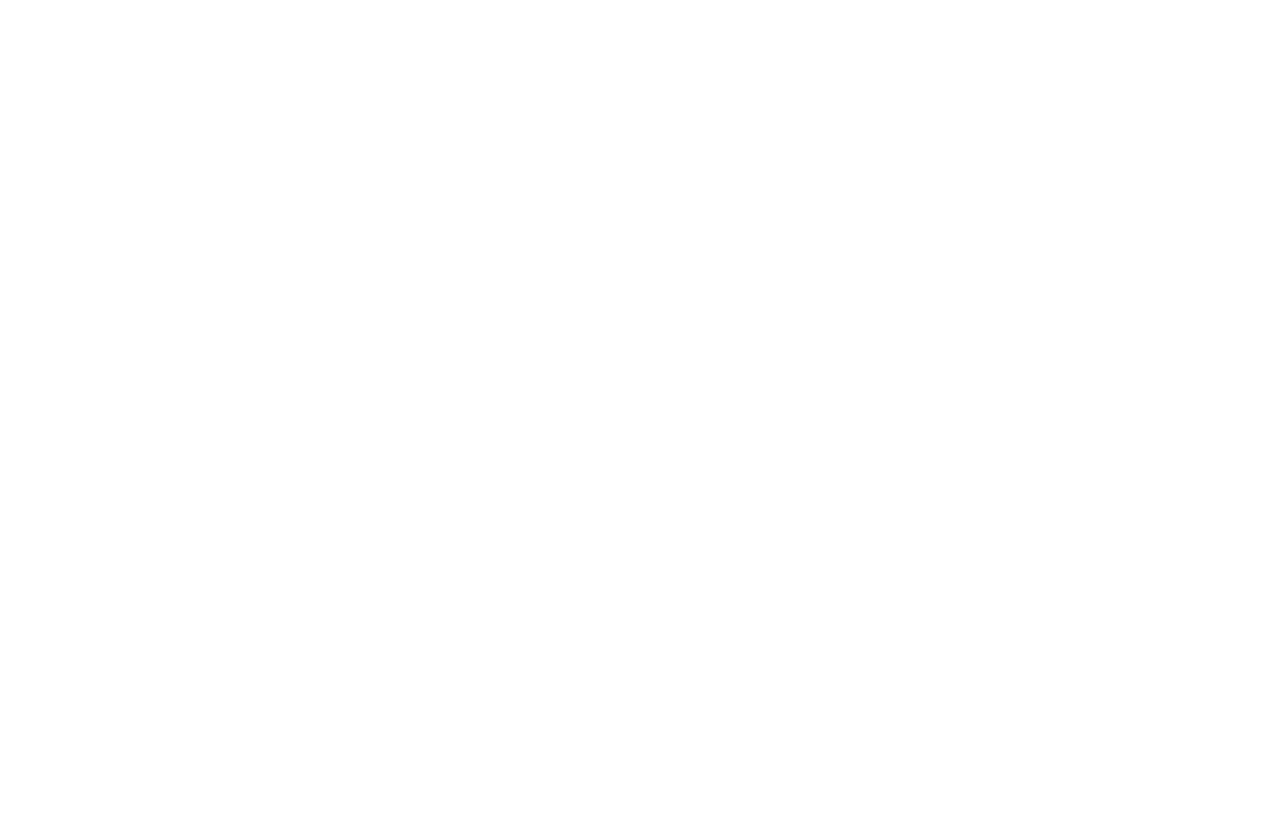
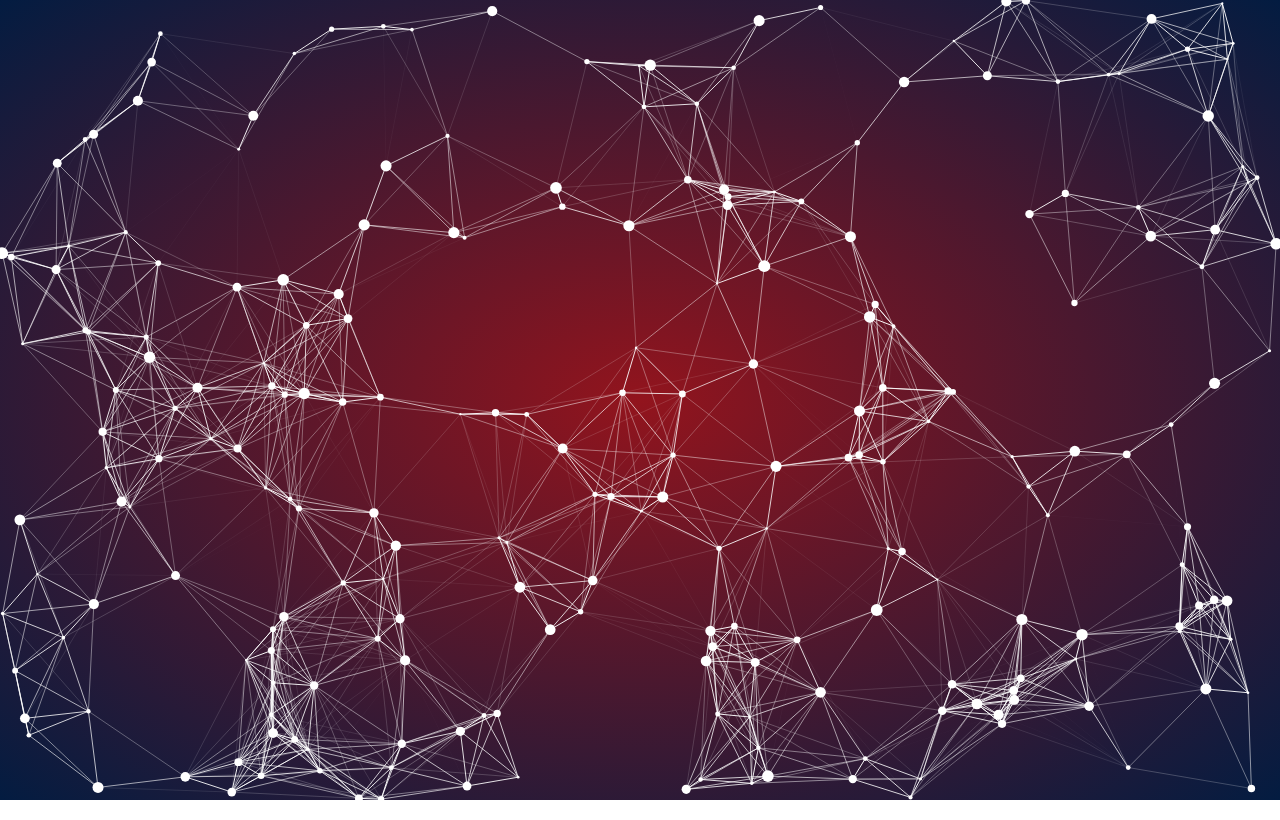
Before and after one commit to elvinciqueira/canvas-physics, a plain HTML site: page particles/index.html in a window 1280 px wide. Drawn offline with Linux system fonts and the light colour scheme.

Commit message:
Particle JS effect

```diff
--- a/particles/index.html
+++ b/particles/index.html
@@ -4,6 +4,7 @@
     <meta charset="UTF-8">
     <meta name="viewport" content="width=device-width, initial-scale=1.0">
     <title>Particles</title>
+    <link rel="stylesheet" href="style.css">
   </head>
   <body>
     <canvas></canvas>
--- a/particles/scripts.js
+++ b/particles/scripts.js
@@ -3,3 +3,144 @@ const c = canvas.getContext('2d')
 
 canvas.width = window.innerWidth
 canvas.height = window.innerHeight
+
+let particlesArray
+
+const mouse = {
+  x: null,
+  y: null,
+  radius: (canvas.height / 80) * (canvas.width / 80)
+}
+
+window.addEventListener('mousemove', event => {
+  mouse.x = event.x
+  mouse.y = event.y
+})
+
+window.addEventListener('resize', event => {
+  canvas.width = innerWidth
+  canvas.height = innerHeight
+  mouse.radius = ((canvas.height / 80) * (canvas.width / 80))
+
+  init()
+})
+
+window.addEventListener('mouseout', () => {
+  mouse.x = undefined
+  mouse.y = undefined
+})
+
+class Particle {
+  constructor(x, y, directionX, directionY, size, color) {
+    this.x = x
+    this.y = y
+    this.directionX = directionX
+    this.directionY = directionY
+    this.size = size
+    this.color = color
+  }
+
+  draw() {
+    c.beginPath()
+    c.arc(this.x, this.y, this.size, 0, Math.PI * 2, false)
+    c.fillStyle = '#FFF'
+    c.fill()
+  }
+
+  //check the particle position, check the mouse position, move the particle, draw the particle
+  update() {
+    // check if the particle is still within canvas
+    if (this.x > canvas.width || this.x < 0) {
+      this.directionX = -this.directionX
+    }
+
+    if (this.y > canvas.height || this.y < 0) {
+      this.directionY = -this.directionY
+    }
+
+    //check colision detection - mouse position / particle position
+    const dx = mouse.x - this.x
+    const dy = mouse.y - this.y
+    const distance = Math.sqrt(dx * dx + dy * dy)
+
+    if (distance < mouse.radius + this.size) {
+      if (mouse.x < this.x && this.x < canvas.width - this.size * 10) {
+        this.x += 10
+      }
+
+      if (mouse.x > this.x && this.x > this.size * 10) {
+        this.x -= 10
+      }
+
+      if (mouse.y < this.y && this.y < canvas.height - this.size * 10) {
+        this.y += 10
+      }
+
+      if (mouse.y > this.y && this.y > this.size * 10) {
+        this.y -= 10
+      }
+    }
+
+    //move particle
+    this.x += this.directionX
+    this.y += this.directionY
+
+    this.draw()
+  }
+}
+
+// check if the particles are lose enough to draw line between them
+function connect() {
+  let opacity = 1
+
+  for (let a = 0; a < particlesArray.length; a++) {
+    for (let b = a; b < particlesArray.length; b++) {
+      let distance = ((particlesArray[a].x - particlesArray[b].x) *
+          (particlesArray[a].x - particlesArray[b].x)) +
+        ((particlesArray[a].y - particlesArray[b].y) *
+          (particlesArray[a].y - particlesArray[b].y))
+
+      if (distance < (canvas.width / 7) * (canvas.height / 7)) {
+        opacity = 1 - (distance / 20000)
+        c.strokeStyle = `rgba(255, 255, 255, ${opacity})`
+        c.lineWidth = 1
+        c.beginPath()
+        c.moveTo(particlesArray[a].x, particlesArray[a].y)
+        c.lineTo(particlesArray[b].x, particlesArray[b].y)
+        c.stroke()
+      }
+    }
+  }
+}
+
+function init() {
+  particlesArray = []
+  const numberOfParticles = (canvas.height * canvas.width) / 9000
+
+  for (let i = 0; i < numberOfParticles * 2; i++) {
+    const size = (Math.random() * 5) + 1
+    const x = (Math.random() * ((innerWidth - size * 2) - (size * 2)) + size * 2)
+    const y = (Math.random() * ((innerHeight - size * 2) - (size * 2)) + size * 2)
+    const directionX = (Math.random() * 5) - 2.5
+    const directionY = (Math.random() * 5) - 2.5
+    const color = ''
+
+    particlesArray.push(new Particle(x, y, directionX, directionY, size, color))
+  }
+}
+
+function animate() {
+  requestAnimationFrame(animate)
+  c.clearRect(0, 0, innerWidth, innerHeight)
+
+  for (let i = 0; i < particlesArray.length; i++) {
+    particlesArray[i].update()
+  }
+
+  connect()
+}
+
+
+
+init()
+animate()
--- a/particles/style.css
+++ b/particles/style.css
@@ -1,7 +1,14 @@
+* {
+  margin: 0;
+  padding: 0;
+  box-sizing: border-box;
+}
+
 canvas {
   position: absolute;
+  top: 0;
+  left: 0;
   width: 100%;
   height: 100%;
-  top: 0;
-  left: 0;
+  background: radial-gradient(#92141d, #031C41);
 }
```
